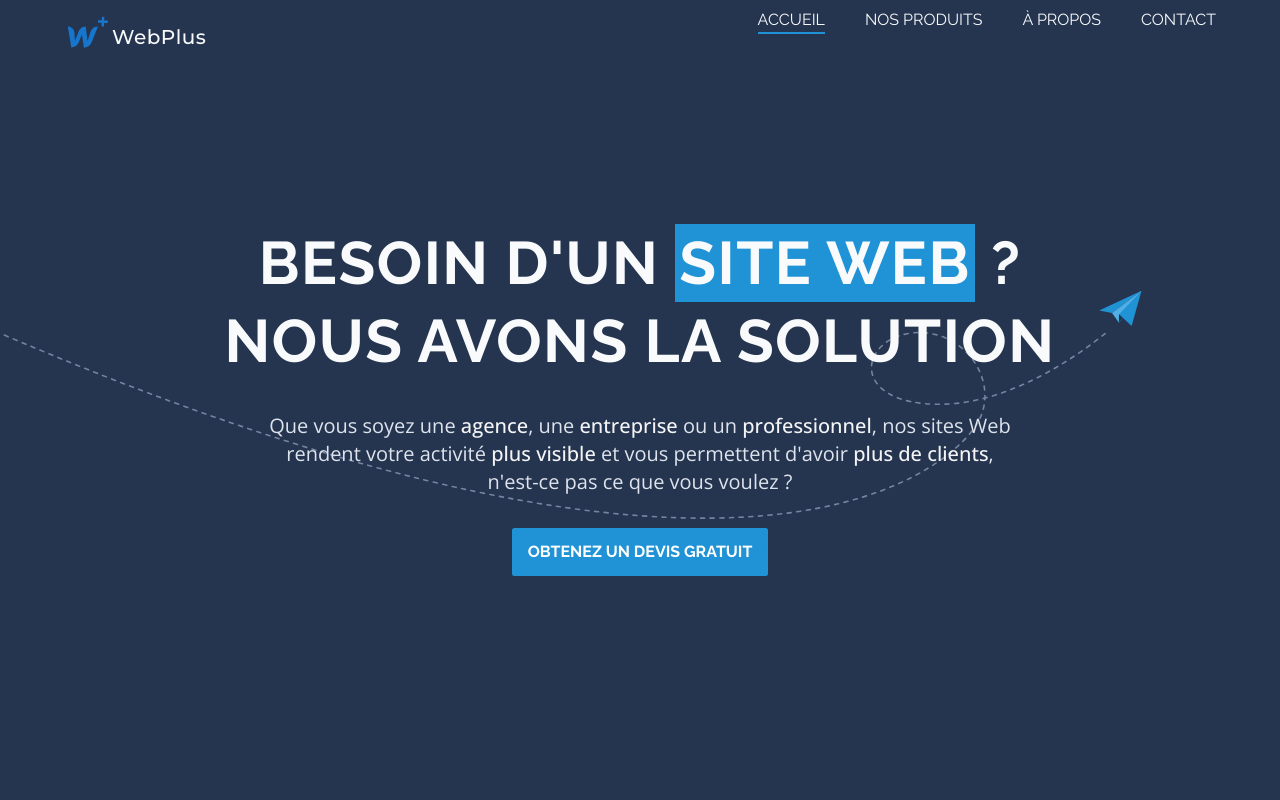
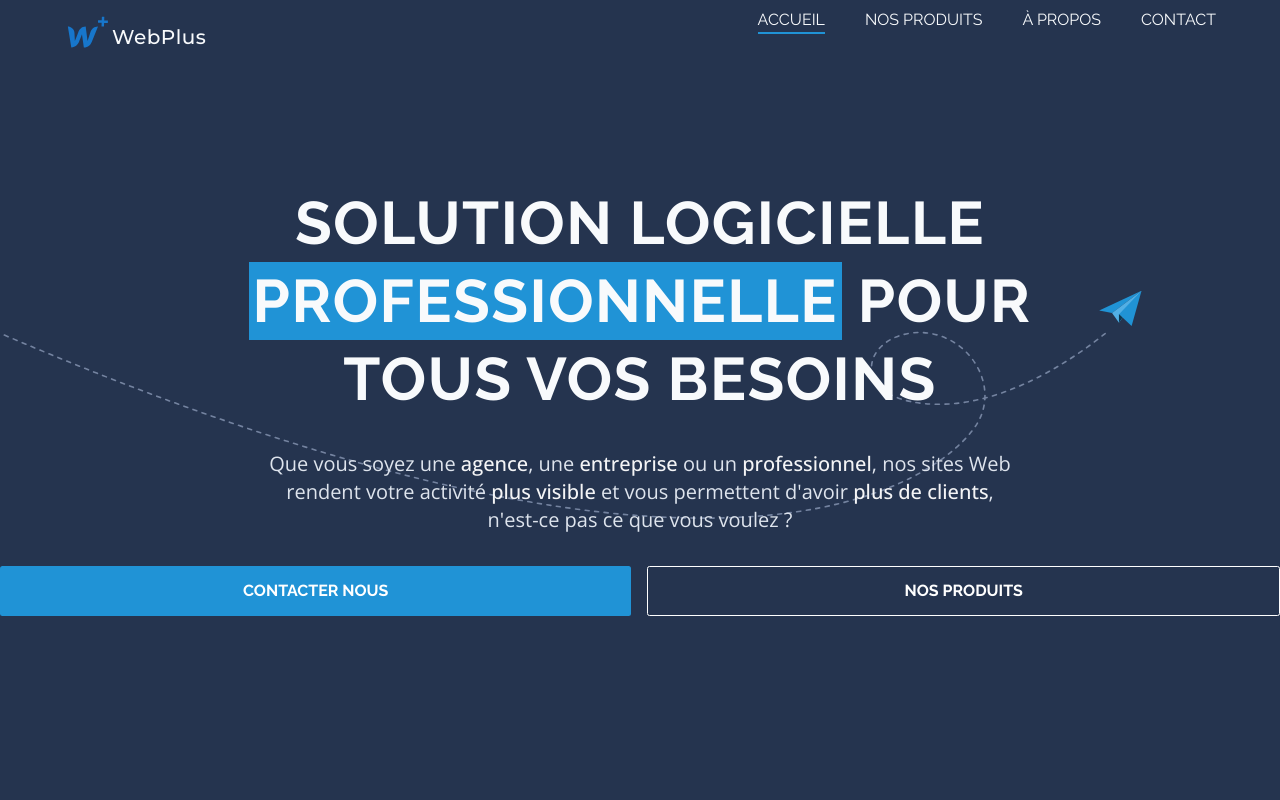
Before and after one commit to front-mokh/agency_landing_page, a Next.js app: page / in a window 1280 px wide. Shown: the top 800 px of the page. Built offline with nearby package versions, Linux system fonts and the light colour scheme.

Commit message:
Update HeroSection.tsx

```diff
--- a/src/components/sections/HeroSection.tsx
+++ b/src/components/sections/HeroSection.tsx
@@ -60,18 +60,17 @@ function HeroSection() {
       <Container size="large">
         <h1
           ref={titleRef}
-          className="font-heading uppercase text-center text-3xl md:text-5xl lg:text-6xl lg:leading-[130%] font-bold mb-8 tracking-wide"
+          className="md:max-w-[22ch] font-heading uppercase text-center text-2xl md:text-5xl lg:text-6xl lg:leading-[130%] font-bold mb-8 tracking-wide"
         >
-          Besoin d&apos;un{" "}
+          solution logicielle
           <span className="relative inline-block px-1">
-            <span>site web</span>
+            <span>professionnelle</span>
             <span
               ref={highlightRef}
               className="absolute -z-10 w-full h-full left-0 top-0 bg-highlight"
             ></span>
           </span>{" "}
-          ? <br />
-          Nous avons la solution
+          pour tous vos besoins
         </h1>
         <p
           ref={subtitleRef}
@@ -96,10 +95,13 @@ function HeroSection() {
         </p>
         <div
           ref={ctaRef}
-          className="flex flex-col justify-center md:flex-row gap-4 mt-8"
+          className="w-full flex flex-col justify-center md:flex-row gap-4 mt-8"
         >
-          <CallToAction size="medium" variant="primary" href="/contact">
-            Obtenez un devis gratuit
+          <CallToAction className="w-full" size="medium" variant="primary" href="/contact">
+          Contacter Nous
+          </CallToAction>
+          <CallToAction className="w-full" size="medium" variant="secondary" href="/contact">
+            Nos Produits
           </CallToAction>
         </div>
       </Container>
```
